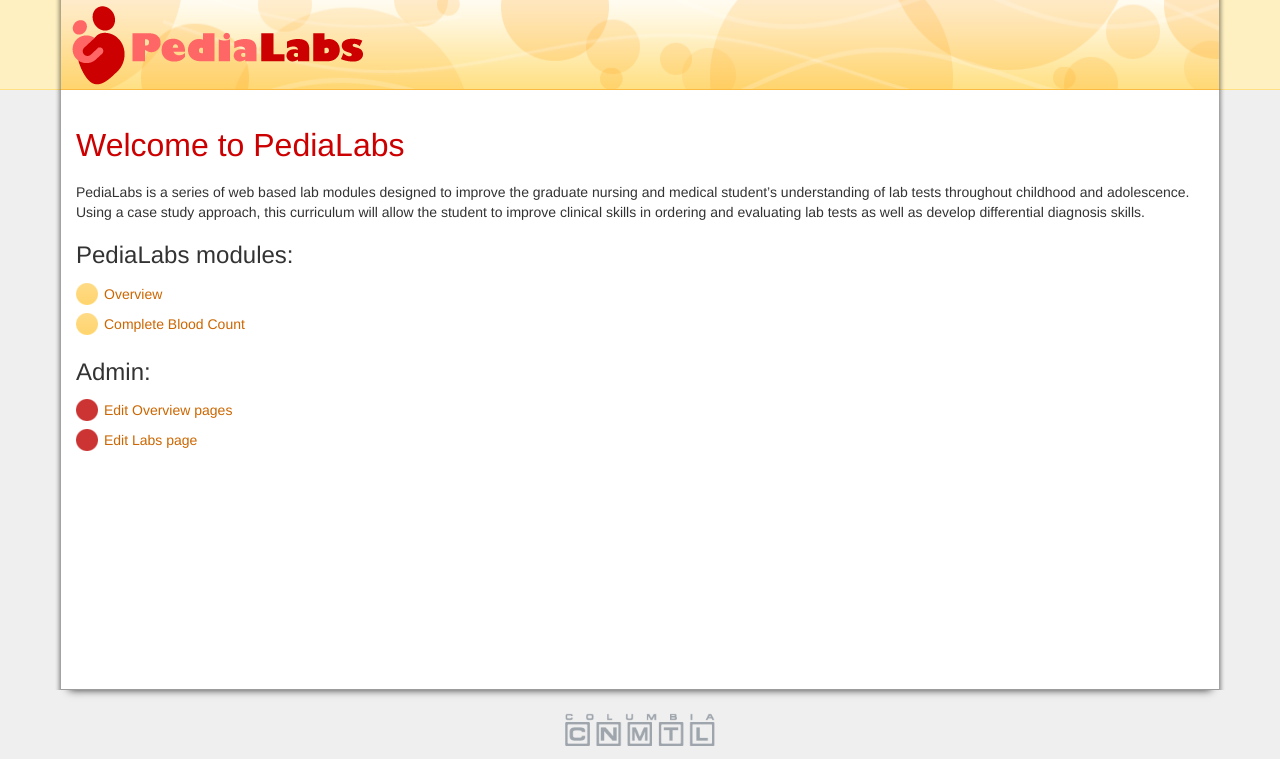
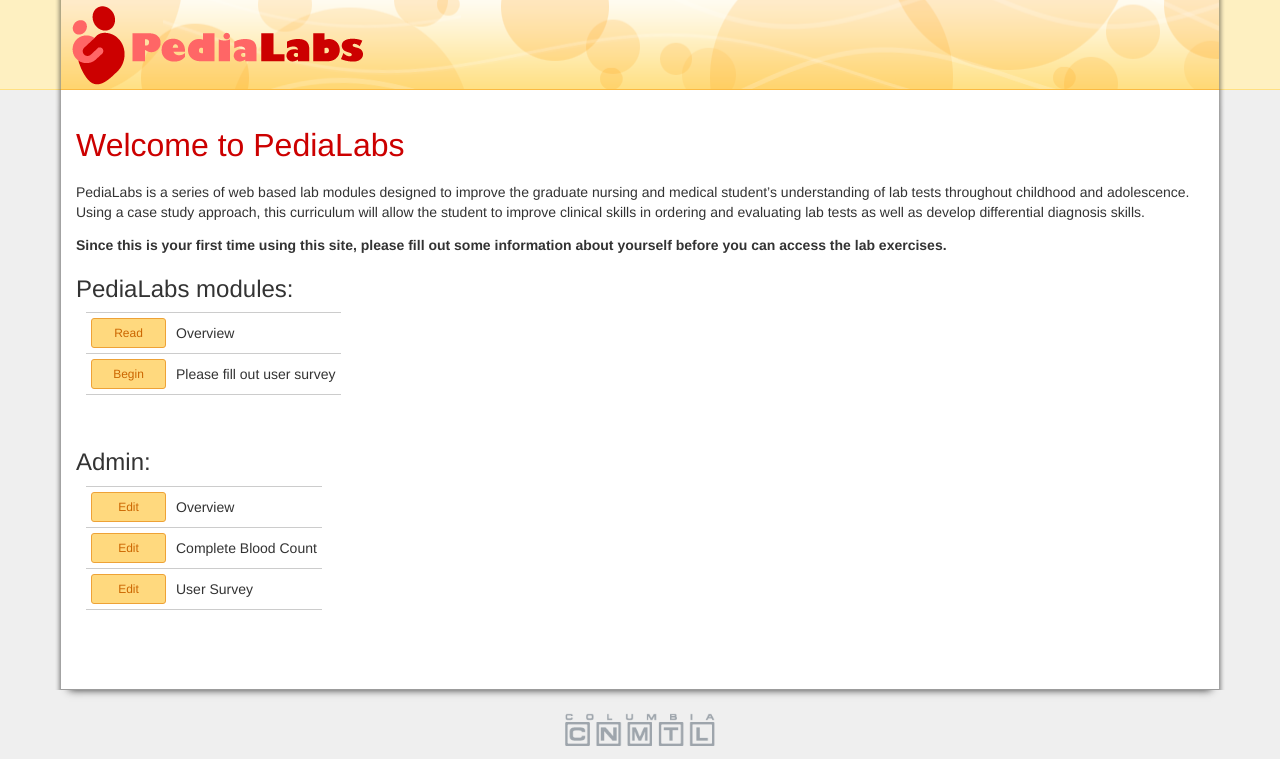
Before and after one commit to tmnogueira/pedialabsnew, a Django app: template pedialabsnew/templates/main/index.html in a window 1280 px wide. Shown: the part 41-800 px from the top of the page. Run offline with Django 3.2, Linux system fonts and the light colour scheme; the template is opened without the code that fills it, so the values that code supplies are empty; the visitor is signed in with stand-in values (Sample User, id 1); parts of the project's set-up code (start-up, migrations or seed data) failed here and were passed over; some libraries are stand-ins or nearby versions.

Commit message:
survey, progress indicator, flash error

```diff
--- a/media/css/main.css
+++ b/media/css/main.css
@@ -415,6 +415,9 @@ footer img {
       background: url('/media/img/bg-sdw-970.png');
       padding: 0 6px;
   }
+  .module-overview .sidenav {
+    border-right: 1px dotted #ddd;
+  }
 }
 
 @media (min-width: 1200px) {
@@ -458,7 +461,8 @@ footer img {
 
 .overview-sectionmenu .menu-active {
   font-weight: bold;
-  color: #c00;
+  color: #c60;
+  /* color: #c00; */
   background: transparent url('/media/img/bg-menu-caret.png') 0px 2px no-repeat;
 }
 
@@ -733,9 +737,11 @@ td.figurenotes {
 
 .labtests
 {
-	border: 0;
+	border: 1px solid #999;
 	border-top: 3px solid #999;
 	border-bottom: 3px solid #999;
+	border-collapse: collapse;
+	font-size: 12px;
 }
 
 .labtests th
@@ -757,6 +763,16 @@ td.figurenotes {
 .labtests .grey
 {
 	background-color: #efefef;
+}
+
+.labtests .yours
+{
+	color: #090;
+}
+
+.labtests .expert
+{
+	color: #06c;
 }
 
 .actionplan
@@ -901,3 +917,120 @@ ul.pager {
   margin-top: 20px;
   margin-bottom: 20px;
 }
+
+/* USER-SURVEY */
+
+.survey-incomplete .survey-instructions {
+  display: block;
+}
+
+.survey-incomplete .survey-acknowledged {
+  display: none;
+}
+
+.survey-complete .survey-instructions {
+  display: none;
+}
+
+.survey-complete .survey-acknowledged {
+  display: block;
+}
+
+.survey-complete .invitation {
+  margin-top: 20px;
+  font-size: 18px;
+}
+
+.user-survey .cases {
+  margin-top: 20px;
+  border: none;
+}
+
+.user-survey .casetitle {
+  display: none;
+}
+
+.user-survey .casequestiontext {
+  font-size: 18px;
+}
+
+.user-survey .caseanswers ol,
+.user-survey .caseanswers ul {
+  list-style: none;
+}
+
+.user-survey input[type='submit'] {
+  margin-top: 20px;
+  margin-left: 15px !important;
+}
+
+.pedialabs-toc {
+  border: none;
+  margin-left: 10px;
+}
+
+.pedialabs-toc a {
+  color: #c60;
+  width: 75px;
+}
+
+.pedialabs-toc a:hover
+{
+	color: #c00 !important;
+	text-decoration: none;
+}
+
+.pedialabs-toc a:active
+{
+	color: #c00;
+	text-decoration: none;
+}
+
+.pedialabs-toc a:visited
+{
+	color: #c60;
+	text-decoration: none;
+}
+
+.pedialabs-toc td {
+  border: none;
+  border-bottom: 1px solid #ccc;
+  border-top: 1px solid #ccc;
+	border-collapse: collapse;
+}
+
+.pedialabs-toc .btn-warning {
+  background-color: #ffd97e;
+}
+
+#getFlash {
+  background: #e1f0ef url("/media/img/icon-warning.png") no-repeat 5px 5px;
+  padding: 10px;
+  padding-left: 90px;
+  border: 1px solid #ccc;
+  border-bottom: 1px solid #ccc;
+  border-left-color: #ccc;
+  border-right-color: #ccc;
+  -moz-border-radius: 8px;
+  -webkit-border-radius: 8px;
+  border-radius: 8px;
+  display: none;
+  margin: 20px 0;
+}
+
+#getFlash h3 {
+  margin: 5px 0 0 0;
+  padding: 0;
+  font-size: 26px;
+  color: #c00;
+}
+
+#getFlash h4 {
+  margin: 5px 0 10px 0;
+  padding: 0;
+  font-size: 18px;
+}
+
+#getFlash p {
+  margin-bottom: 0;
+}
--- a/pedialabsnew/templates/base.html
+++ b/pedialabsnew/templates/base.html
@@ -181,7 +181,7 @@
     </div><!--/ #primarynav -->{% endcomment %}
     {% block pagemode %}{% endblock %}
     <div class="row">
-      <div class="{% block first-column %}col-md-3{% endblock %}">
+      <div class="sidenav {% block first-column %}col-md-3{% endblock %}">
       {% block sidenav %}{% endblock %}
       </div>
       <div class="{% block second-column %}col-md-9{% endblock %}">
--- a/pedialabsnew/templates/exercises/labblock.html
+++ b/pedialabsnew/templates/exercises/labblock.html
@@ -128,8 +128,9 @@ function showAbnormalitySelect(name,value) {
       <select name="pageblock-{{block.pageblock.id}}-result-{{test.id}}"
 	      onchange="showAbnormalitySelect(this.name,this.value)"
 	      >
+	<option value="no response" selected="selected">Please select:</option>
 	<option value="low">Low</option>
-	<option value="normal" selected="selected">Normal</option>
+	<option value="normal">Normal</option>
 	<option value="high">High</option>
       </select>
     </td>
--- a/pedialabsnew/templates/main/index.html
+++ b/pedialabsnew/templates/main/index.html
@@ -18,25 +18,96 @@
 <p>PediaLabs is a series of web based lab modules designed to improve the graduate nursing and medical student’s understanding of lab tests throughout childhood and adolescence. Using a case study approach, this curriculum will allow the student to improve clinical skills in ordering and evaluating lab tests as well as develop differential diagnosis skills.</p>
 
 {% if request.user.is_anonymous %}
-<p>You can <a href="#" data-toggle="modal" data-target="#myModal">log in</a> to go through the lab exercises or visit the <a href="/pages/public/overview/">Overview</a> site to read the background of the Labs.</p>
+  <p>Please <a href="#" data-toggle="modal" data-target="#myModal">log in</a> to go through the lab exercises or read the <a href="/pages/public/overview/">Overview</a> section for the background of the labs.</p>
+  <p><b>If this is your first time using this site, you will be requested to fill out some information about yourself before you can access the lab exercises.</b></p>
+{% else %}
+  {% if survey_complete %}
+  {% else %}
+    <p><b>Since this is your first time using this site, please fill out some information about yourself before you can access the lab exercises.</b></p>
+  {% endif %}
 {% endif %}
 
 <h3>PediaLabs modules:</h3>
-<ul class="index-toc">
-  <li><a href="/pages/public/overview/">Overview</a></li>
+
+<table class="pedialabs-toc">
+  <tr>
+    <td>
+      <a href="/pages/public/overview/" class="btn btn-sm btn-warning">Read</a>
+    </td>
+    <td>
+      Overview
+    </td>
+  </tr>
+  <tr>
   {% if request.user.is_anonymous %}
-  <li><span class="disabled">Complete Blood Count</span> (<a href="#" data-toggle="modal" data-target="#myModal">Login</a> required)</li>
+    <td>
+        <a href="#" data-toggle="modal" data-target="#myModal" class="btn btn-sm btn-warning">Login</a>
+    </td>
   {% else %}
-  <li><a href="/pages/labs/cbc/">Complete Blood Count</a></li>
+   {% if survey_complete %}
+    <td>
+      {% if visits_len == 1 %}
+        <a href="/pages/labs/cbc/" class="btn btn-sm btn-warning">Begin</a>
+      {% else %}
+        <a href="{{last_location.get_absolute_url}}" class="btn btn-sm btn-warning">Continue</a>
+      {% endif %}
+    </td>
+    {% else %}
+    <td>
+        <a href="/pages/labs/survey/" class="btn btn-sm btn-warning">Begin</a>
+    </td>
+    {% endif %}
   {% endif %}
-</ul>
+
+  {% if request.user.is_anonymous %}
+    <td>
+      Please log in to access the lab exercises
+    </td>
+  {% else %}
+    {% if survey_complete %}
+    <td>
+        Complete Blood Count (CBC)
+    </td>
+    {% else %}
+    <td>
+        Please fill out user survey
+    </td>
+    {% endif %}
+  {% endif %}
+
+  </tr>
+</table>
+
+<br />
 
 {% if request.user.is_staff %}
 <h3>Admin:</h3>
-<ul class="index-toc admin-toc">
-  <li><a href="/pages/public/edit/">Edit Overview pages</a></li>
-  <li><a href="/pages/labs/edit/">Edit Labs page</a></li>
-</ul>
+<table class="pedialabs-toc">
+  <tr>
+    <td>
+      <a href="/pages/public/edit/" class="btn btn-sm btn-warning">Edit</a>
+    </td>
+    <td>
+      Overview
+    </td>
+  </tr>
+  <tr>
+    <td>
+      <a href="/pages/labs/edit/cbc/" class="btn btn-sm btn-warning">Edit</a>
+    </td>
+    <td>
+      Complete Blood Count
+    </td>
+  </tr>
+  <tr>
+    <td>
+      <a href="/pages/labs/edit/survey/" class="btn btn-sm btn-warning">Edit</a>
+    </td>
+    <td>
+      User Survey
+    </td>
+  </tr>
+</table>
 {% endif %}
 
 
--- a/pedialabsnew/templates/quizblock/question.html
+++ b/pedialabsnew/templates/quizblock/question.html
@@ -6,16 +6,17 @@
 {% endif %}
 
 <div class="cases">
-  {{question.intro_text|markdown}}
+  <div class="casequestionintro">{{question.intro_text|markdown}}</div>
 
   <div class="casetitle"> Question {{question.display_number}}:</div>
 
   <div class="casecontent">
     <div class="casequestion">
-      {{question.text|markdown}}
+      <div class="casequestiontext">{{question.text|markdown}}</div>
       {% if question.answerable %}
         {% if block.rhetorical %}<form id="form-{{question.id}}" method="post">{% endif %}
 
+<div class="caseanswers">
 	{% if question.is_single_choice %}
   	  {% include 'quizblock/single_choice.html' %}
 	{% endif %}
@@ -41,6 +42,7 @@
         {% endif %}
       {% endif %}
     </div>
+    </div>
 
     {% if block.rhetorical %}
       {% include 'quizblock/show_answer.html' %}
--- a/pedialabsnew/urls.py
+++ b/pedialabsnew/urls.py
@@ -2,7 +2,8 @@ from django.conf.urls import patterns, include, url
 from django.contrib import admin
 from django.conf import settings
 from django.views.generic import TemplateView
-import pedialabsnew.main.views
+from pedialabsnew.main.views import EditPageOverview, ViewPageOverview, \
+    EditPage, InstructorPage, ViewPage
 import pedialabsnew.exercises.urls
 import os.path
 admin.autodiscover()
@@ -33,15 +34,15 @@ urlpatterns = patterns(
 
     #Overview. The order of these routes are important:
     (r'^pages/public/edit/(?P<path>.*)$',
-     pedialabsnew.main.views.EditPageOverview.as_view(),
+     EditPageOverview.as_view(),
      {}, 'edit-overview'),
     (r'^pages/public/(?P<path>.*)$',
-     pedialabsnew.main.views.ViewPageOverview.as_view()),
+     ViewPageOverview.as_view()),
     #Labs. The order of these routes are important:
     (r'^pages/labs/edit/(?P<path>.*)$',
-     pedialabsnew.main.views.EditPage.as_view(),
+     EditPage.as_view(),
      {}, 'edit-page'),
     (r'^pages/labs/instructor/(?P<path>.*)$',
-     pedialabsnew.main.views.InstructorPage.as_view()),
-    (r'^pages/labs/(?P<path>.*)$', pedialabsnew.main.views.ViewPage.as_view()),
+     InstructorPage.as_view()),
+    (r'^pages/labs/(?P<path>.*)$', ViewPage.as_view()),
 )
```
Also changed, not shown: pedialabsnew/main/views.py (+15 -4 lines), pedialabsnew/templates/pagetree/labs.html (+20 -3 lines), media/img/icon-warning.png (added), media/img/lock.png (added).
